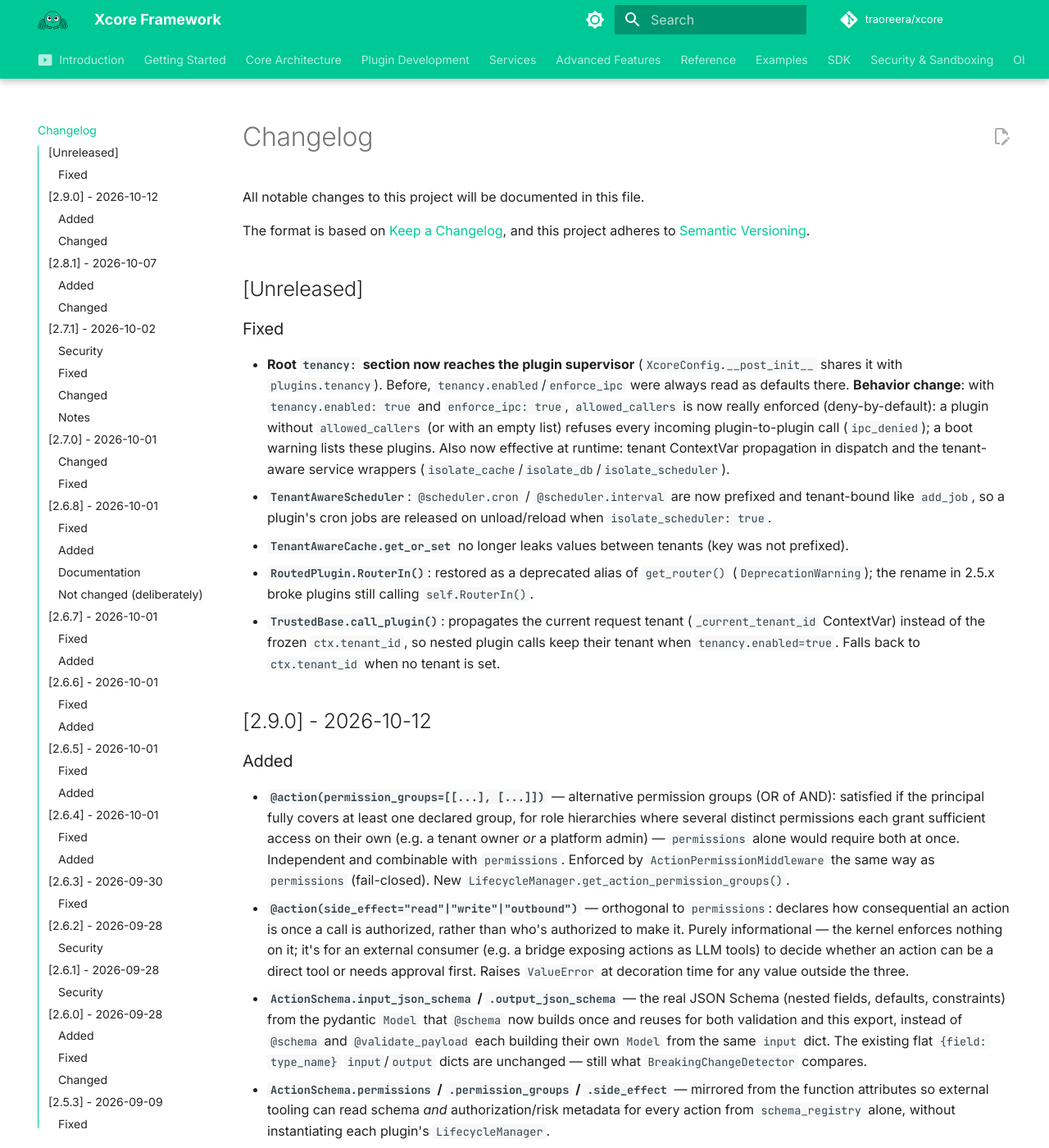
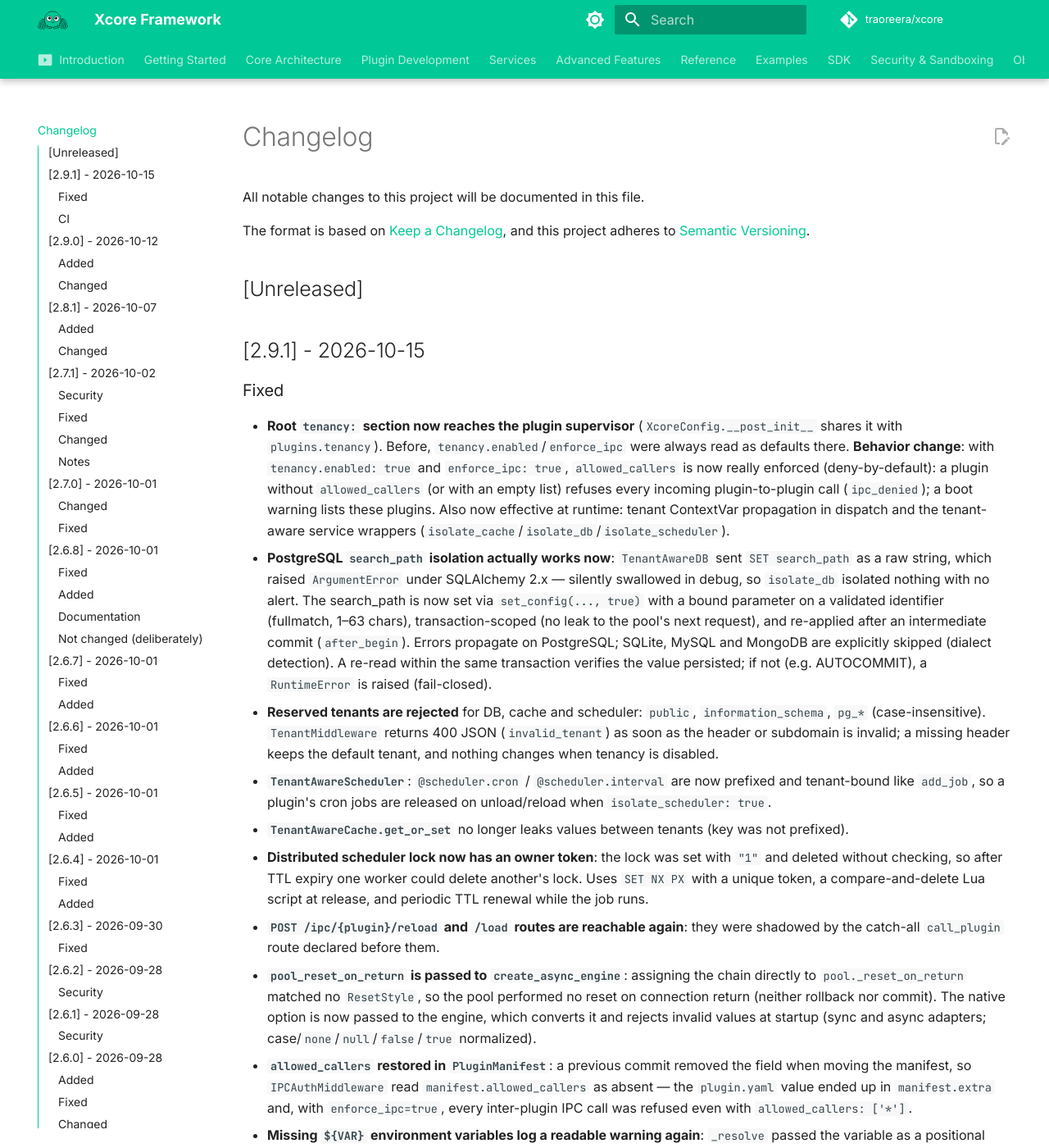
Before and after one commit to traoreera/xcore, an MkDocs documentation site: the page built from doc/changelog.md, in a window 1280 px wide and 1400 px high. Shown: the whole window at 82% size. Built offline with MkDocs 1.6.1 and Material for MkDocs 9.7.7, drawn with Linux system fonts in a browser that asks for light colours; comment, search, counter and statistics services are not loaded; some of the changed text lies outside the part shown.

Commit message:
docs(changelog): complète les entrées 2.9.1 pour les 27 fixes depuis v2.9.0
Couvre : search_path PostgreSQL fail-closed, tenants réservés refusés,
verrou distribué avec jeton de propriétaire, routes reload/load,
pool_reset_on_return, allowed_callers restauré, warning ,
CI PostgreSQL réel. Convertit [Unreleased] en [2.9.1] - 2026-10-15.

```diff
--- a/doc/changelog.md
+++ b/doc/changelog.md
@@ -7,12 +7,24 @@ and this project adheres to [Semantic Versioning](https://semver.org/spec/v2.0.0
 
 ## [Unreleased]
 
+## [2.9.1] - 2026-10-15
+
 ### Fixed
 - **Root `tenancy:` section now reaches the plugin supervisor** (`XcoreConfig.__post_init__` shares it with `plugins.tenancy`). Before, `tenancy.enabled`/`enforce_ipc` were always read as defaults there. **Behavior change**: with `tenancy.enabled: true` and `enforce_ipc: true`, `allowed_callers` is now really enforced (deny-by-default): a plugin without `allowed_callers` (or with an empty list) refuses every incoming plugin-to-plugin call (`ipc_denied`); a boot warning lists these plugins. Also now effective at runtime: tenant ContextVar propagation in dispatch and the tenant-aware service wrappers (`isolate_cache`/`isolate_db`/`isolate_scheduler`).
+- **PostgreSQL `search_path` isolation actually works now**: `TenantAwareDB` sent `SET search_path` as a raw string, which raised `ArgumentError` under SQLAlchemy 2.x — silently swallowed in debug, so `isolate_db` isolated nothing with no alert. The search_path is now set via `set_config(..., true)` with a bound parameter on a validated identifier (fullmatch, 1–63 chars), transaction-scoped (no leak to the pool's next request), and re-applied after an intermediate commit (`after_begin`). Errors propagate on PostgreSQL; SQLite, MySQL and MongoDB are explicitly skipped (dialect detection). A re-read within the same transaction verifies the value persisted; if not (e.g. AUTOCOMMIT), a `RuntimeError` is raised (fail-closed).
+- **Reserved tenants are rejected** for DB, cache and scheduler: `public`, `information_schema`, `pg_*` (case-insensitive). `TenantMiddleware` returns 400 JSON (`invalid_tenant`) as soon as the header or subdomain is invalid; a missing header keeps the default tenant, and nothing changes when tenancy is disabled.
 - **`TenantAwareScheduler`**: `@scheduler.cron` / `@scheduler.interval` are now prefixed and tenant-bound like `add_job`, so a plugin's cron jobs are released on unload/reload when `isolate_scheduler: true`.
 - **`TenantAwareCache.get_or_set`** no longer leaks values between tenants (key was not prefixed).
+- **Distributed scheduler lock now has an owner token**: the lock was set with `"1"` and deleted without checking, so after TTL expiry one worker could delete another's lock. Uses `SET NX PX` with a unique token, a compare-and-delete Lua script at release, and periodic TTL renewal while the job runs.
+- **`POST /ipc/{plugin}/reload` and `/load` routes are reachable again**: they were shadowed by the catch-all `call_plugin` route declared before them.
+- **`pool_reset_on_return` is passed to `create_async_engine`**: assigning the chain directly to `pool._reset_on_return` matched no `ResetStyle`, so the pool performed no reset on connection return (neither rollback nor commit). The native option is now passed to the engine, which converts it and rejects invalid values at startup (sync and async adapters; case/`none`/`null`/`false`/`true` normalized).
+- **`allowed_callers` restored in `PluginManifest`**: a previous commit removed the field when moving the manifest, so `IPCAuthMiddleware` read `manifest.allowed_callers` as absent — the `plugin.yaml` value ended up in `manifest.extra` and, with `enforce_ipc=true`, every inter-plugin IPC call was refused even with `allowed_callers: ['*']`.
+- **Missing `${VAR}` environment variables log a readable warning again**: `_resolve` passed the variable as a positional argument to a message with no format marker, producing a `Logging error` (TypeError swallowed by logging) instead of the intended warning. The variable is now a structured field; resolution behavior unchanged (absent → empty string).
 - **`RoutedPlugin.RouterIn()`**: restored as a deprecated alias of `get_router()` (`DeprecationWarning`); the rename in 2.5.x broke plugins still calling `self.RouterIn()`.
 - **`TrustedBase.call_plugin()`**: propagates the current request tenant (`_current_tenant_id` ContextVar) instead of the frozen `ctx.tenant_id`, so nested plugin calls keep their tenant when `tenancy.enabled=true`. Falls back to `ctx.tenant_id` when no tenant is set.
+
+### CI
+- **Tenant isolation tests run against a real PostgreSQL** (service `postgres:16` + `XCORE_TEST_PG_URL` in the test job; `asyncpg` installed on demand). Integration tests updated to assert `set_config` with a bound value instead of the old raw `SET search_path` SQL.
 
 ## [2.9.0] - 2026-10-12
 
```
